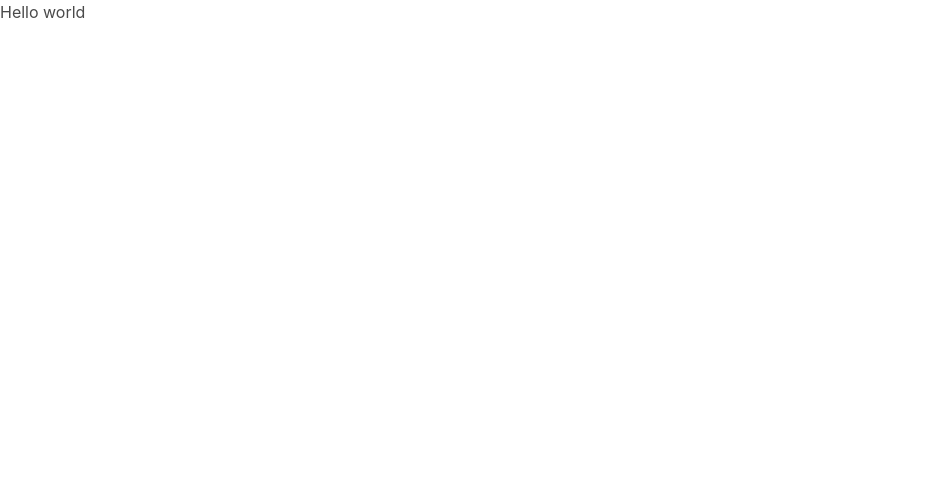
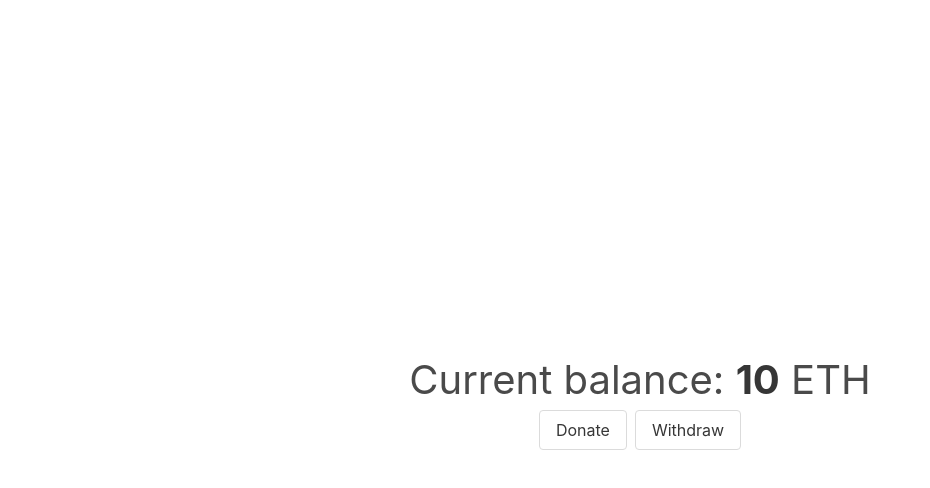
Before and after one commit to andrei-kozel/eth-faucet, a React (Create React App) app: page / in a window 1280 px wide. Shown: the top 488 px of the page, without its empty margins (0-930 px from the left). Built offline with nearby package versions, Linux system fonts and the light colour scheme.

Commit message:
added some styles

```diff
--- /dev/null
+++ b/src/App.css
@@ -0,0 +1,33 @@
+html {
+  height: 100%;
+}
+
+body {
+  height: 100%;
+  margin: 0;
+  font-family: -apple-system, BlinkMacSystemFont, "Segoe UI", Roboto, Oxygen,
+    Ubuntu, Cantarell, "Open Sans", "Helvetica Neue", sans-serif;
+}
+
+#root {
+  height: 100%;
+}
+
+.faucet-wrapper {
+  height: 100%;
+  display: flex;
+  justify-content: center;
+  align-items: center;
+}
+
+.faucet {
+  display: flex;
+  flex-direction: column;
+  justify-content: center;
+}
+
+.faucet-buttons {
+  width: 100%;
+  display: flex;
+  justify-content: center;
+}
--- a/src/App.js
+++ b/src/App.js
@@ -1,8 +1,20 @@
+import "./App.css";
+
 function App() {
   return (
-    <div>
-      <p>Hello world</p>
-    </div>
+    <>
+      <div className="faucet-wrapper">
+        <div className="faucet">
+          <div className="balance-view is-size-2">
+            Current balance: <strong>10</strong> ETH
+          </div>
+          <div className="faucet-buttons">
+            <button className="button mr-2">Donate</button>
+            <button className="button">Withdraw</button>
+          </div>
+        </div>
+      </div>
+    </>
   );
 }
 
```
